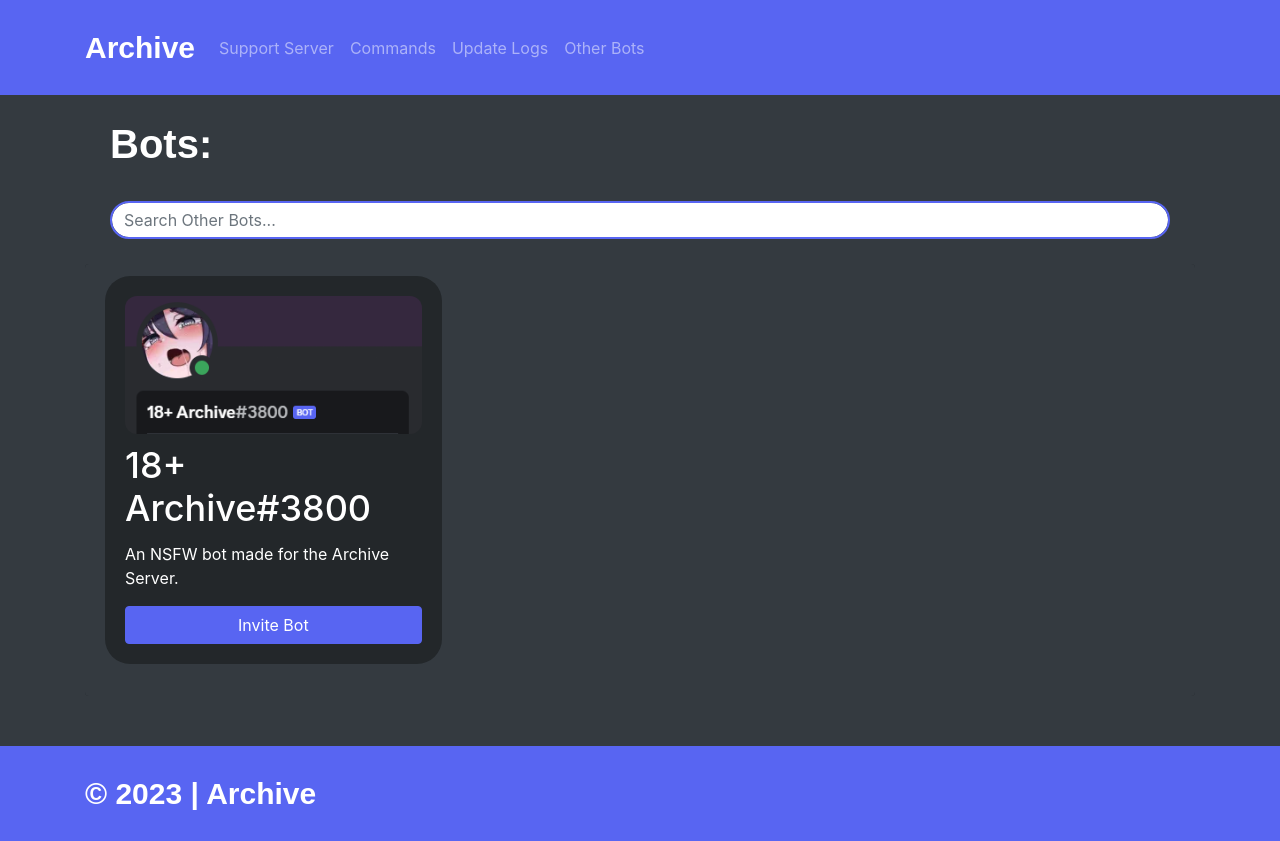
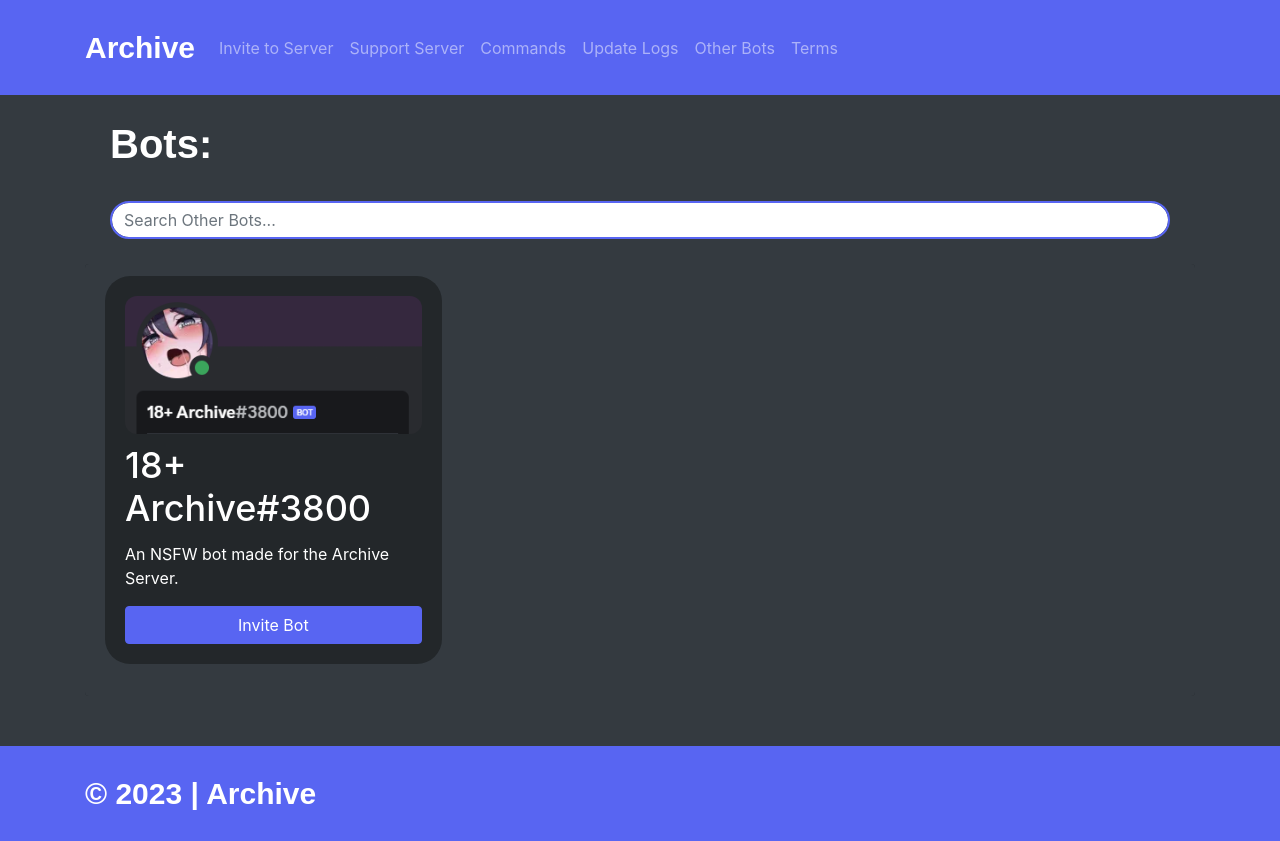
Before and after one commit to archivebotxyz/archivebotxyz.github.io, a plain HTML site: page otherbots.html in a window 1280 px wide. Drawn offline with nearby package versions, Linux system fonts and the light colour scheme.

Commit message:
Update otherbots.html

```diff
--- a/otherbots.html
+++ b/otherbots.html
@@ -49,8 +49,11 @@
             </button>
 
 
-            <div class="collapse navbar-collapse" id="collapsibleNavbar">
+<div class="collapse navbar-collapse" id="collapsibleNavbar">
                 <ul class="navbar-nav">
+                    <li class="nav-item">
+                    <a class="nav-link" target="_blank" href="https://discord.com/api/oauth2/authorize?client_id=1001324132098658458&permissions=8&scope=bot">Invite to Server</a>
+                    </li>
                     <li class="nav-item">
                     <a class="nav-link" target="_blank" href="https://discord.gg/2nFWe5hGSy">Support Server</a>
                     </li>
@@ -62,6 +65,9 @@
                     </li>
                     <li class="nav-item">
                         <a class="nav-link" href="otherbots.html">Other Bots</a>
+                    </li>
+                       <li class="nav-item">
+                        <a class="nav-link" href="terms.html">Terms</a>
                     </li>
                 </ul>
             </div>
```
